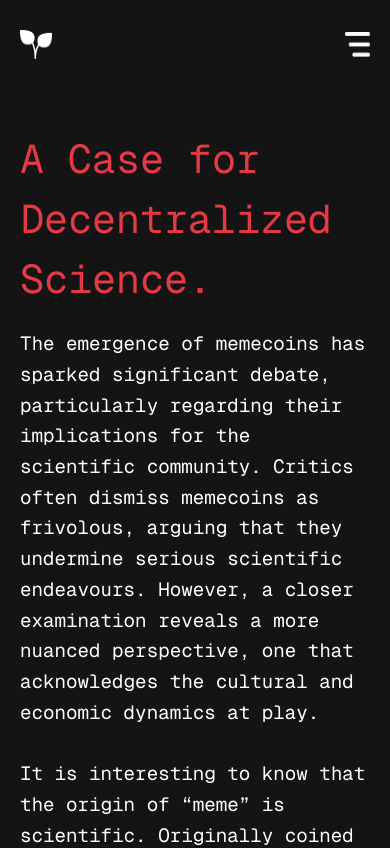
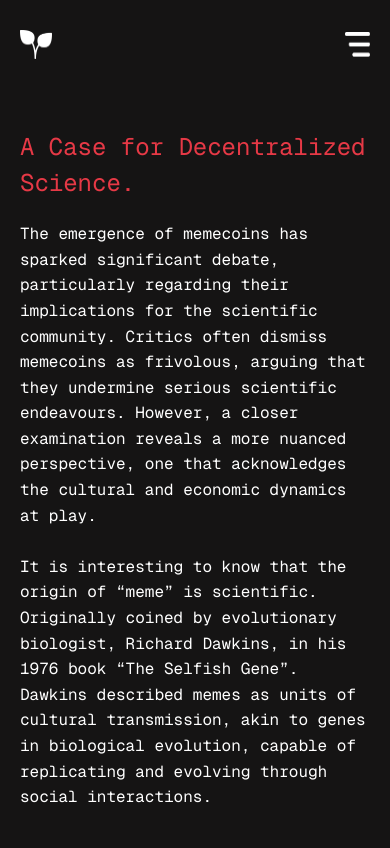
Before and after one commit to Mosamorphing/website, a React (Vite) app: page /media/publication/a-case-for-desci in a window 390 px wide. Shown: the top 848 px of the page. Built offline with nearby package versions, Linux system fonts and the light colour scheme.

Commit message:
fixed publication font size

```diff
--- a/src/pages/Blog/blog.css
+++ b/src/pages/Blog/blog.css
@@ -39,9 +39,7 @@
     font-size: 1.4rem;
     line-height: 1.6;
   }
-  .blog-article p {
-    font-size: 1.2rem;
-  }
+
   .styled-blockquote {
     font-size: 1.2rem;
   }
--- a/src/pages/Publication/publication.css
+++ b/src/pages/Publication/publication.css
@@ -17,7 +17,6 @@
   margin-bottom: 15px;
 }
 
-
 .references {
   padding: 20px 20px;
   max-width: 800px;
@@ -30,7 +29,6 @@
   margin-bottom: 20px;
   color: white;
 }
-
 
 .references ol {
   padding-left: 20px; /* Align with publication text */
@@ -52,3 +50,24 @@
   color: #e63946; /* Slightly lighter hover color */
   text-decoration: underline;
 }
+
+@media (max-width: 1280px) {
+  .publication {
+    padding: 40px 20px;
+    max-width: 1000px;
+  }
+
+  .publication h1 {
+    font-size: 2rem;
+  }
+}
+
+@media (max-width: 768px) {
+  .publication h1 {
+    font-size: 1.5rem;
+  }
+
+  .publication p {
+    font-size: 1rem;
+  }
+}
```
Lines whose indentation alone changed are shown as unchanged.
